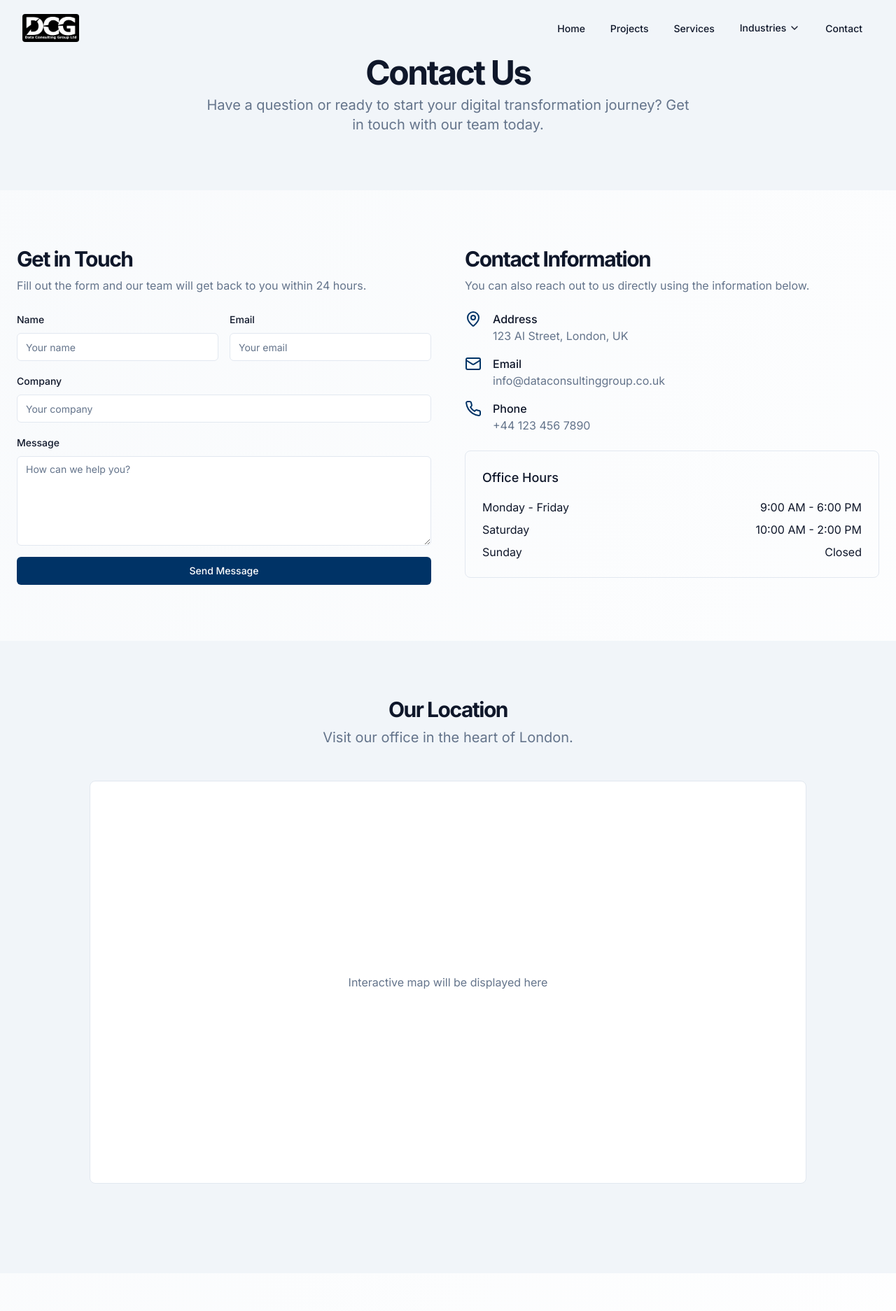
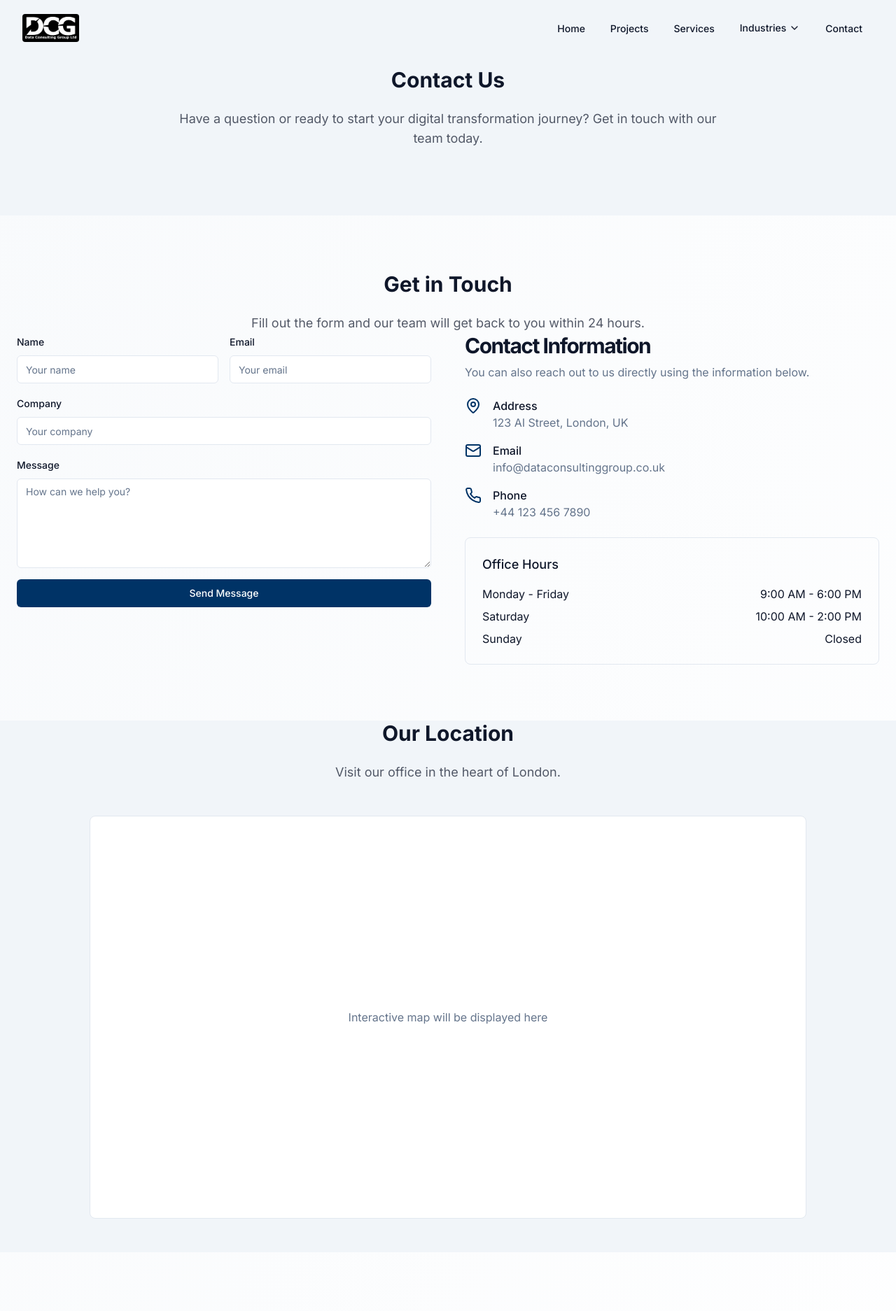
Before and after one commit to LeventeBotos/DCG_WebDevelopment, a Next.js app: page /contact in a window 1280 px wide. Shown: the top 1874 px of the page at 70% size. Built offline with nearby package versions, Linux system fonts and the light colour scheme.

Commit message:
feat: align contact page design with homepage

```diff
--- a/app/contact/page.tsx
+++ b/app/contact/page.tsx
@@ -9,6 +9,7 @@ import { Input } from "@/components/ui/input"
 import { Label } from "@/components/ui/label"
 import { Textarea } from "@/components/ui/textarea"
 import { useToast } from "@/hooks/use-toast"
+import SectionTitle from "@/components/SectionTitle"
 
 export default function ContactPage() {
   const { toast } = useToast()
@@ -47,33 +48,28 @@ export default function ContactPage() {
   }
 
   return (
-    <div className="flex flex-col min-h-screen">
+    <div className="flex flex-col items-center gap-20 min-h-screen">
       {/* Hero Section */}
-      <section className="py-12 md:py-20 bg-muted">
-        <div className="container px-4 md:px-6">
-          <div className="flex flex-col items-center justify-center space-y-4 text-center">
-            <div className="space-y-2">
-              <h1 className="text-3xl font-bold tracking-tighter sm:text-5xl">Contact Us</h1>
-              <p className="max-w-[700px] text-muted-foreground md:text-xl">
-                Have a question or ready to start your digital transformation journey? Get in touch with our team today.
-              </p>
-            </div>
-          </div>
+      <section className="w-full bg-muted">
+        <div className="container px-4 md:px-6 py-12 md:py-24">
+          <SectionTitle
+            title="Contact Us"
+            subtitle="Have a question or ready to start your digital transformation journey? Get in touch with our team today."
+            nomb={true}
+          />
         </div>
       </section>
 
       {/* Contact Form Section */}
-      <section className="py-12 md:py-20">
+      <section className="w-full">
         <div className="container px-4 md:px-6">
+          <SectionTitle
+            title="Get in Touch"
+            subtitle="Fill out the form and our team will get back to you within 24 hours."
+            nomb={true}
+          />
           <div className="grid gap-6 lg:grid-cols-2 lg:gap-12">
-            <div className="space-y-6">
-              <div className="space-y-2">
-                <h2 className="text-2xl font-bold tracking-tighter md:text-3xl">Get in Touch</h2>
-                <p className="text-muted-foreground">
-                  Fill out the form and our team will get back to you within 24 hours.
-                </p>
-              </div>
-              <form onSubmit={handleSubmit} className="space-y-4">
+            <form onSubmit={handleSubmit} className="space-y-4">
                 <div className="grid gap-4 sm:grid-cols-2">
                   <div className="space-y-2">
                     <Label htmlFor="name">Name</Label>
@@ -125,7 +121,6 @@ export default function ContactPage() {
                   {isSubmitting ? "Sending..." : "Send Message"}
                 </Button>
               </form>
-            </div>
             <div className="space-y-6">
               <div className="space-y-2">
                 <h2 className="text-2xl font-bold tracking-tighter md:text-3xl">Contact Information</h2>
@@ -186,14 +181,13 @@ export default function ContactPage() {
       </section>
 
       {/* Map Section */}
-      <section className="py-12 md:py-20 bg-muted">
+      <section className="w-full bg-muted">
         <div className="container px-4 md:px-6">
-          <div className="flex flex-col items-center justify-center space-y-4 text-center">
-            <div className="space-y-2">
-              <h2 className="text-3xl font-bold tracking-tighter">Our Location</h2>
-              <p className="max-w-[700px] text-muted-foreground md:text-xl">Visit our office in the heart of London.</p>
-            </div>
-          </div>
+          <SectionTitle
+            title="Our Location"
+            subtitle="Visit our office in the heart of London."
+            nomb={true}
+          />
           <div className="mx-auto max-w-5xl py-12">
             <div className="aspect-video w-full rounded-lg border bg-background">
               {/* Placeholder for map */}
@@ -206,16 +200,13 @@ export default function ContactPage() {
       </section>
 
       {/* FAQ Section */}
-      <section className="py-12 md:py-20">
+      <section className="w-full">
         <div className="container px-4 md:px-6">
-          <div className="flex flex-col items-center justify-center space-y-4 text-center">
-            <div className="space-y-2">
-              <h2 className="text-3xl font-bold tracking-tighter">Frequently Asked Questions</h2>
-              <p className="max-w-[700px] text-muted-foreground md:text-xl">
-                Find answers to common questions about our services.
-              </p>
-            </div>
-          </div>
+          <SectionTitle
+            title="Frequently Asked Questions"
+            subtitle="Find answers to common questions about our services."
+            nomb={true}
+          />
           <div className="mx-auto max-w-3xl py-12 space-y-4">
             <div className="rounded-lg border p-6">
               <h3 className="text-lg font-medium mb-2">What industries do you specialize in?</h3>
```
